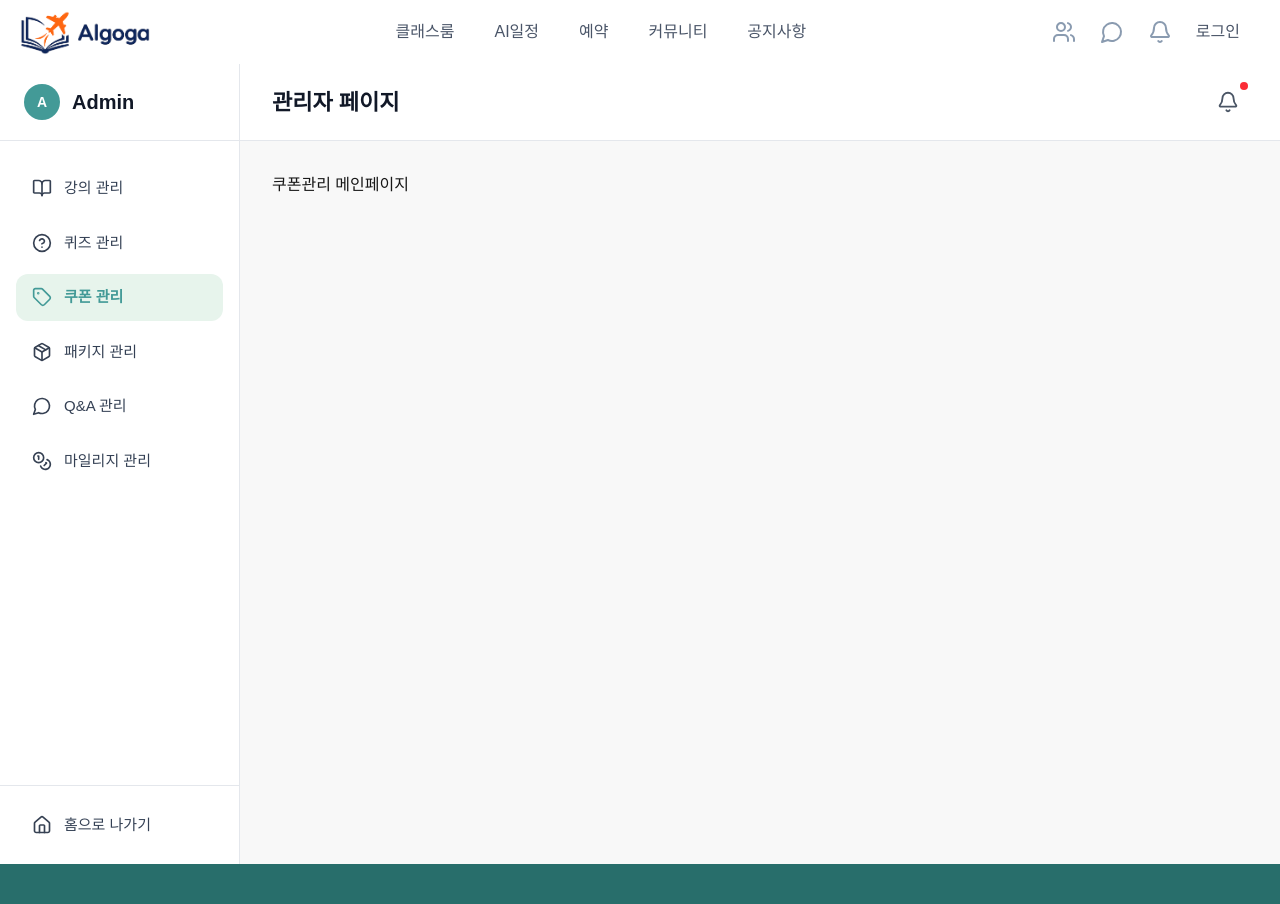
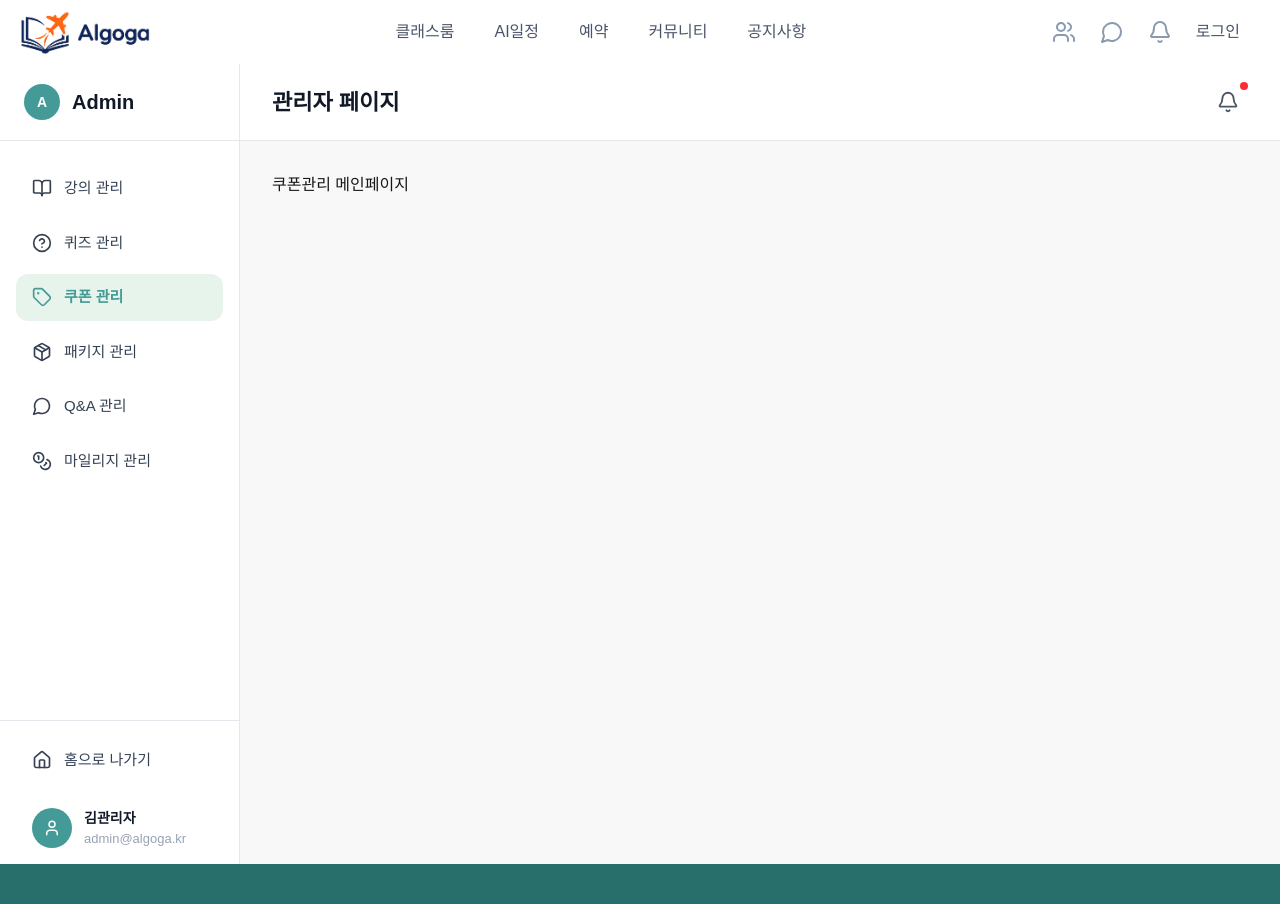
Before and after one commit to kid-mily/Algoga-frontend, a Next.js app: page /contentadmin/coupon in a window 1280 px wide. Shown: the top 904 px of the page. Built offline with nearby package versions, Linux system fonts and the light colour scheme.

Commit message:
[fix]관리자사이드바수정#28

```diff
--- a/src/app/contentadmin/layout.tsx
+++ b/src/app/contentadmin/layout.tsx
@@ -1,5 +1,5 @@
-import ContentSidebar from "@/features/common/Contentsidebar";
-import ContentHeader from "@/features/common/Contentheader";
+import ContentSidebar from "@/features/common/ContentSidebar";
+import ContentHeader from "@/features/common/ContentHeader";
 
 export default function ContentLayout({
   children,
--- a/src/features/common/Contentsidebar.tsx
+++ b/src/features/common/Contentsidebar.tsx
@@ -180,6 +180,31 @@ export default function ContentSidebar() {
 
           홈으로 나가기
         </Link>
+
+        {/* 관리자 정보 */}
+        <div className="mt-6 flex items-center gap-3 px-4">
+
+          {/* 프로필 아이콘 */}
+          <div className="flex h-[40px] w-[40px] items-center justify-center rounded-full bg-[#439A97] text-white">
+            <img
+              src="/images/profile.svg"
+              alt="프로필"
+              className="h-[18px] w-[18px]"
+            />
+          </div>
+
+          {/* 텍스트 */}
+          <div>
+            <p className="text-[14px] font-semibold text-[#111827]">
+              김관리자
+              {/*일단 하드 코딩 나중에 백에서 데이터 받아오기 */}
+            </p>
+
+            <p className="text-[13px] text-[#98A2B3]">
+              admin@algoga.kr
+            </p>
+          </div>
+        </div>
       </div>
     </aside>
   );
```
Also changed, not shown: public/images/profile.svg (added).
